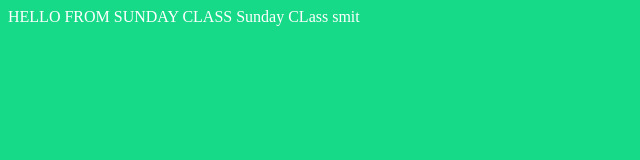
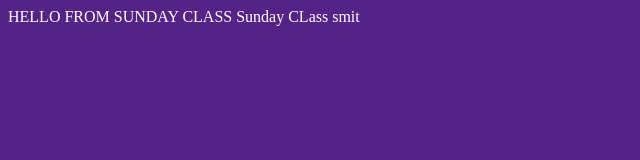
Before and after one commit to Haz-Clan/haz-clan.github.io, a plain HTML site: page index.html in a window 1280 px wide. Shown: the whole page, without its empty margins (0-640 px from the left). Drawn offline with Linux system fonts and the light colour scheme.

Commit message:
Update style.css

```diff
--- a/styles/style.css
+++ b/styles/style.css
@@ -1,4 +1,4 @@
 body{
-    background-color: rgb(22, 218, 136);
+    background-color: #552288;
     color: #ffff
 }
```
